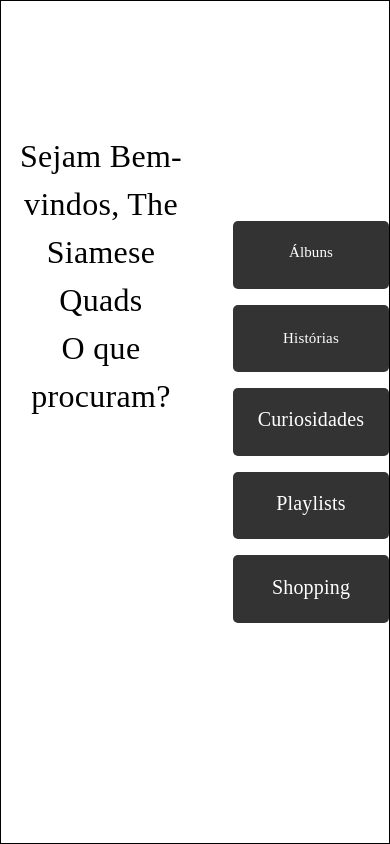
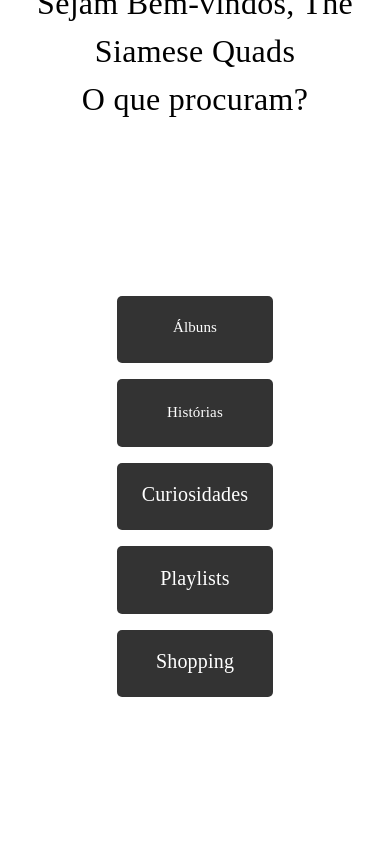
Before and after one commit to silvaPool/This-is-Eminem, a React (Create React App) app: page /opcoes in a window 390 px wide. Built offline with nearby package versions, Linux system fonts and the light colour scheme; a web font is replaced by a local one.

Commit message:
responsividade aplicada no componente teste

```diff
--- a/src/App.css
+++ b/src/App.css
@@ -304,7 +304,6 @@ iframe {
 /* ARQUIVO TESTE */
 
 .teste {
-  border: 1px solid black;
   height: 100vh;
   display: flex;
   flex-direction: row;
@@ -351,3 +350,11 @@ iframe {
 .blocos:hover {
   transform: scale(1.1);
 }
+
+@media (max-width: 1119px) {
+  .teste {
+    flex-direction: column;
+    gap: 0;
+    padding: 30px;
+  }
+}
```
